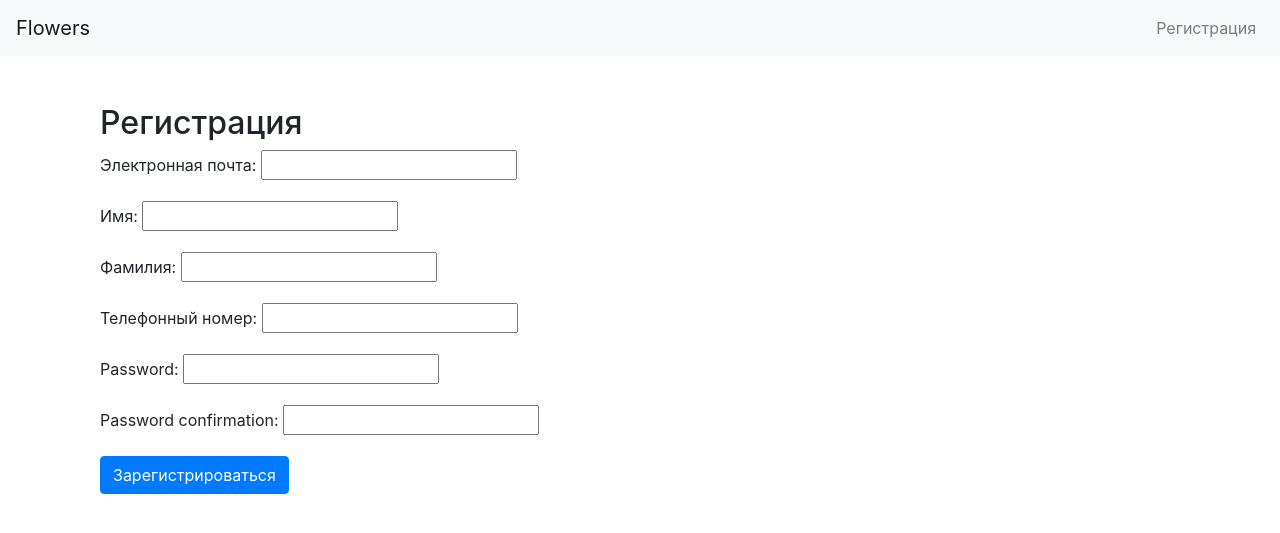
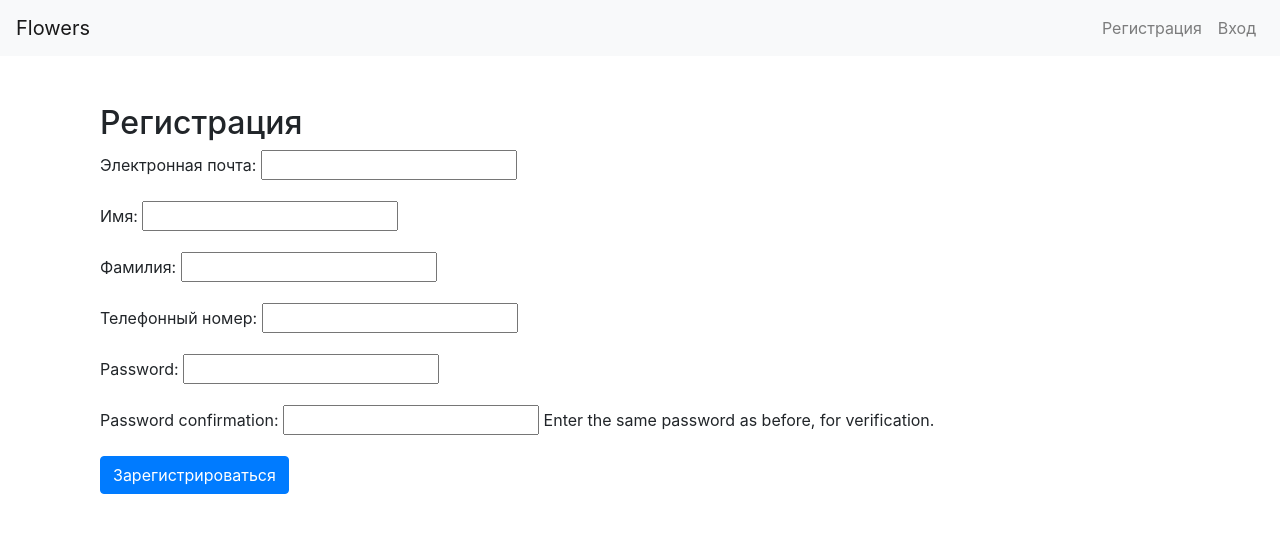
Before and after one commit to elizarov09/Flowers_Django_project, a Django app: page /accounts/register/ in a window 1280 px wide. Shown: the top 533 px of the page. Run offline with Django 5.2, Linux system fonts and the light colour scheme; some libraries are stand-ins or nearby versions.

Commit message:
3_login_logoute_registr

```diff
--- a/flowers_project/accounts/forms.py
+++ b/flowers_project/accounts/forms.py
@@ -15,10 +15,10 @@ class UserRegisterForm(UserCreationForm):
     class Meta:
         model = User
         fields = ['email', 'first_name', 'last_name', 'phone_number', 'password1', 'password2']
-        field_classes = {'email': forms.EmailField}
 
-    def __init__(self, *args, **kwargs):
-        super(UserRegisterForm, self).__init__(*args, **kwargs)
-        # Удаление подсказок для всех полей
-        for fieldname in ['email', 'first_name', 'last_name', 'phone_number', 'password1', 'password2']:
-            self.fields[fieldname].help_text = None
+    def save(self, commit=True):
+        user = super(UserRegisterForm, self).save(commit=False)
+        user.username = self.cleaned_data['email']  # Установка username равным email
+        if commit:
+            user.save()
+        return user
--- a/flowers_project/accounts/templates/accounts/login.html
+++ b/flowers_project/accounts/templates/accounts/login.html
@@ -8,8 +8,8 @@
     <form method="POST">
         {% csrf_token %}
         <div class="form-group">
-            <label for="username">Email:</label>
-            <input type="text" class="form-control" id="username" name="username" required>
+            <label for="email">Email:</label>
+            <input type="email" class="form-control" id="email" name="email" required>
         </div>
         <div class="form-group">
             <label for="password">Пароль:</label>
--- a/flowers_project/accounts/urls.py
+++ b/flowers_project/accounts/urls.py
@@ -2,8 +2,10 @@
 
 from django.urls import path
 from . import views
+from django.contrib.auth.views import LogoutView
 
 urlpatterns = [
+    path('register/', views.register, name='register'),
     path('login/', views.user_login, name='login'),
-    path('register/', views.register, name='register'),
+    path('logout/', LogoutView.as_view(next_page='home'), name='logout'),  # URL для выхода
 ]
--- a/flowers_project/accounts/views.py
+++ b/flowers_project/accounts/views.py
@@ -8,14 +8,19 @@ from django.contrib.auth import authenticate, login
 
 def user_login(request):
     if request.method == 'POST':
-        username = request.POST['username']
-        password = request.POST['password']
-        user = authenticate(request, username=username, password=password)
-        if user is not None:
-            login(request, user)
-            return redirect('home')
-        else:
-            messages.error(request, 'Неправильный логин или пароль')
+        email = request.POST.get('email')  # Получаем email вместо username
+        password = request.POST.get('password')
+        try:
+            user = User.objects.get(email=email)  # Пытаемся найти пользователя по email
+            user_auth = authenticate(request, username=user.username, password=password)  # Аутентификация по username и паролю
+            if user_auth is not None:
+                login(request, user_auth)
+                messages.success(request, f'Добро пожаловать, {user.first_name}!')
+                return redirect('home')  # Перенаправление на главную страницу после входа
+            else:
+                messages.error(request, 'Неправильный логин или пароль')
+        except User.DoesNotExist:
+            messages.error(request, 'Пользователь с такой электронной почтой не найден')
     return render(request, 'accounts/login.html')
 
 
--- a/flowers_project/flowers_project/urls.py
+++ b/flowers_project/flowers_project/urls.py
@@ -5,6 +5,6 @@ from django.urls import path, include
 
 urlpatterns = [
     path('admin/', admin.site.urls),
-    path('accounts/', include('accounts.urls')),
-    path('', include('main.urls')),  # подключаем маршруты приложения main
+    path('accounts/', include('accounts.urls')),  # Подключаем маршруты из приложения accounts
+    path('', include('main.urls')),  # Основная страница или другая логика
 ]
--- a/flowers_project/templates/base.html
+++ b/flowers_project/templates/base.html
@@ -1,4 +1,4 @@
-<!-- templates/base.html -->
+<!-- flowers_project/templates/base.html -->
 
 <!DOCTYPE html>
 <html lang="en">
@@ -11,11 +11,29 @@
 <body>
     <nav class="navbar navbar-expand-lg navbar-light bg-light">
         <a class="navbar-brand" href="#">Flowers</a>
-        <div class="collapse navbar-collapse">
+        <button class="navbar-toggler" type="button" data-toggle="collapse" data-target="#navbarNav" aria-controls="navbarNav" aria-expanded="false" aria-label="Toggle navigation">
+            <span class="navbar-toggler-icon"></span>
+        </button>
+        <div class="collapse navbar-collapse" id="navbarNav">
             <ul class="navbar-nav ml-auto">
-                <li class="nav-item">
-                    <a class="nav-link" href="{% url 'register' %}">Регистрация</a>
-                </li>
+                {% if user.is_authenticated %}
+                    <li class="nav-item">
+                        <a class="nav-link" href="#">{{ user.first_name }} {{ user.last_name }}</a>
+                    </li>
+                    <li class="nav-item">
+                        <form method="POST" action="{% url 'logout' %}">
+                            {% csrf_token %}
+                            <button type="submit" class="btn btn-link nav-link" style="display: inline; padding: 0;">Выход</button>
+                        </form>
+                    </li>
+                {% else %}
+                    <li class="nav-item">
+                        <a class="nav-link" href="{% url 'register' %}">Регистрация</a>
+                    </li>
+                    <li class="nav-item">
+                        <a class="nav-link" href="{% url 'login' %}">Вход</a>
+                    </li>
+                {% endif %}
             </ul>
         </div>
     </nav>
```
